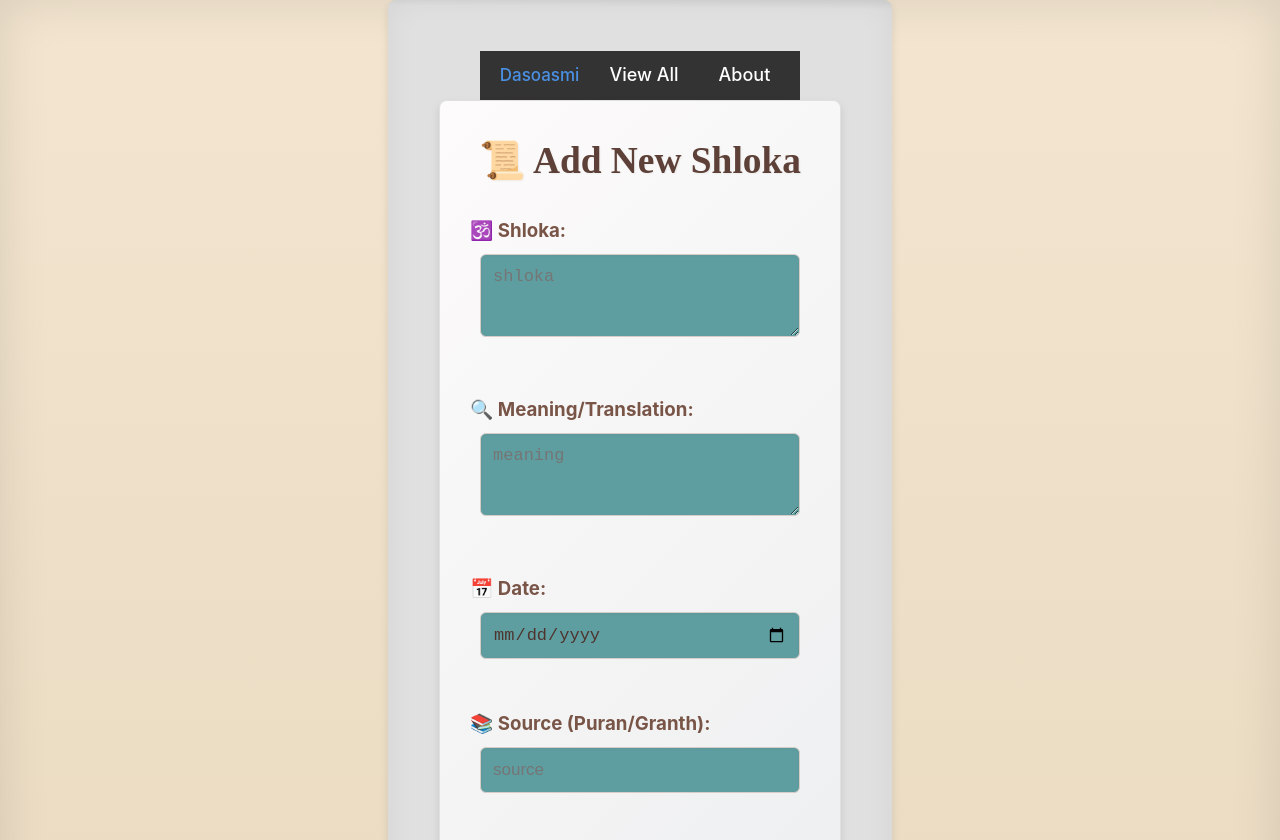
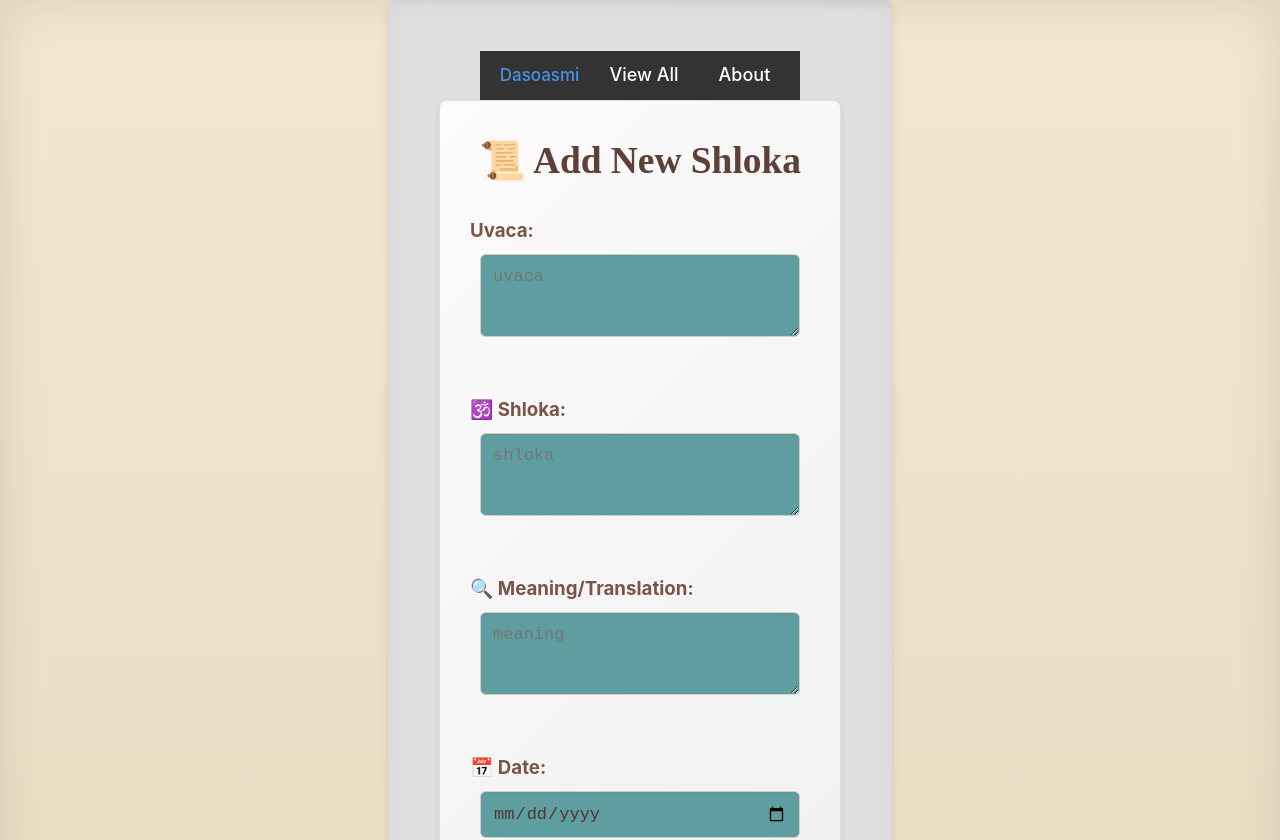
Before and after one commit to kartavyam150/dasoasmi, a React (Vite) app: page /add-shloka in a window 1280 px wide. Shown: the top 840 px of the page. Built offline with nearby package versions, Linux system fonts and the light colour scheme.

Commit message:
added Uvaca entity to save and view, enhancement done in heading and view to handle null

```diff
--- a/src/components/ShlokaViewer.tsx
+++ b/src/components/ShlokaViewer.tsx
@@ -9,6 +9,7 @@ interface Shloka {
   date: string;
   source: string;
   comment: string;
+  uvaca: string;
 }
 
 const ShlokaViewer: React.FC = () => {
@@ -52,7 +53,7 @@ const ShlokaViewer: React.FC = () => {
 
   return (
     <div className="shloka-viewer-container">
-      <h2>📖 View Shlokas</h2>
+      <h2>📖 View Shlokas 📖</h2>
       {shlokas.length === 0 && !loading && !error && (
         <p>No shlokas found. Add new shloka.</p>
       )}
@@ -80,10 +81,11 @@ const ShlokaViewer: React.FC = () => {
                   ));
                 })()}
               </h3>
-              <p><strong>Meaning:</strong> {shloka.meaning}</p>
-              <p><strong>Date:</strong> {shloka.date}</p>
-              <p><strong>Source:</strong> {shloka.source}</p>
-              <p><strong>Comment:</strong> {shloka.comment}</p>
+              {shloka.uvaca && <p><strong>Uvaca:</strong> {shloka.uvaca}</p>}
+              {shloka.meaning && <p><strong>Meaning:</strong> {shloka.meaning}</p>}
+              {shloka.date && <p><strong>Date:</strong> {shloka.date}</p>}
+              {shloka.source && <p><strong>Source:</strong> {shloka.source}</p>}
+              {shloka.comment && <p><strong>Comment:</strong> {shloka.comment}</p>}
             </div>
           ))}
         </div>
--- a/src/components/shlokaForm.tsx
+++ b/src/components/shlokaForm.tsx
@@ -9,6 +9,7 @@ interface ShlokaData {
   date: string;
   source: string;
   comment: string;
+  uvaca: string;
 }
 
 const ShlokaForm: React.FC = () => {
@@ -17,7 +18,8 @@ const ShlokaForm: React.FC = () => {
     meaning: "",
     date: "",
     source: "",
-    comment: ""
+    comment: "",
+    uvaca: ""
   });
 
   const handleChange = (e: ChangeEvent<HTMLInputElement | HTMLTextAreaElement>) => {
@@ -36,7 +38,8 @@ const ShlokaForm: React.FC = () => {
         meaning: "",
         date: "",
         source: "",
-        comment: ""
+        comment: "",
+        uvaca: ""
       });
     } catch (error) {
       console.error("Error:", error);
@@ -49,6 +52,18 @@ const ShlokaForm: React.FC = () => {
     <div className="shloka-form-container">
       <h2>📜 Add New Shloka</h2>
       <form onSubmit={handleSubmit}>
+        <div className="form-group">
+          <label htmlFor="uvaca"> Uvaca:</label>
+          <textarea
+            id="uvaca"
+            name="uvaca"
+            value={formData.uvaca}
+            onChange={handleChange}
+            rows={3}
+            placeholder="uvaca"
+            required
+          />
+        </div>
         <div className="form-group">
           <label htmlFor="shloka">🕉️ Shloka:</label>
           <textarea
@@ -111,7 +126,7 @@ const ShlokaForm: React.FC = () => {
           <button type="submit">
             🚀 Submit
           </button>
-          <button type="button" onClick={() => setFormData({ shloka: "", meaning: "", date: "", source: "", comment: "" })} className="clear-button">
+          <button type="button" onClick={() => setFormData({ shloka: "", meaning: "", date: "", source: "", comment: "", uvaca: "" })} className="clear-button">
             🗑️ Clear Form
           </button>
         </div>
```
